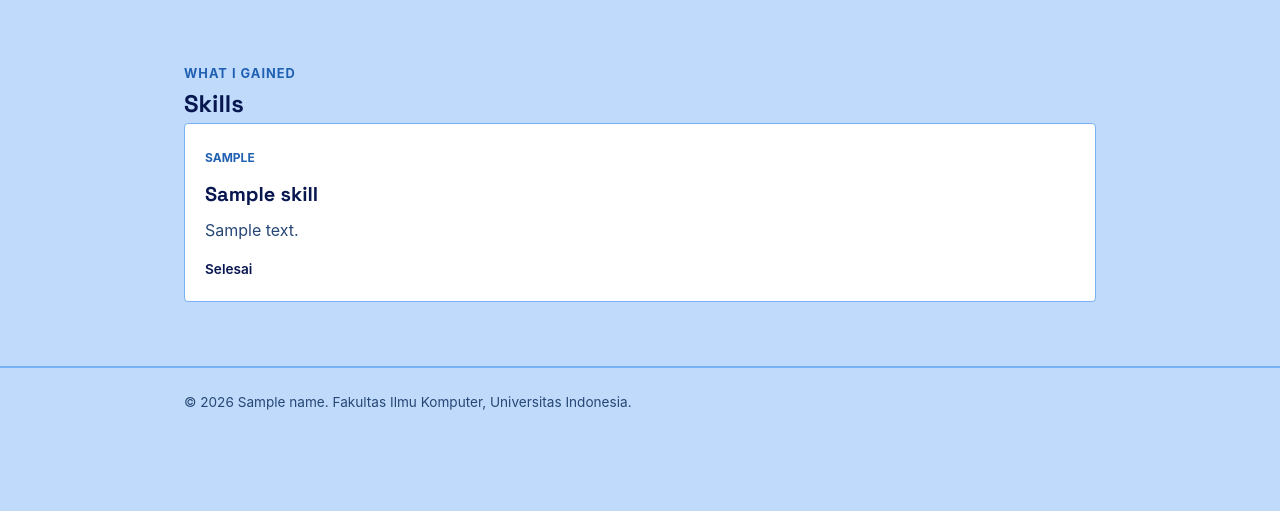
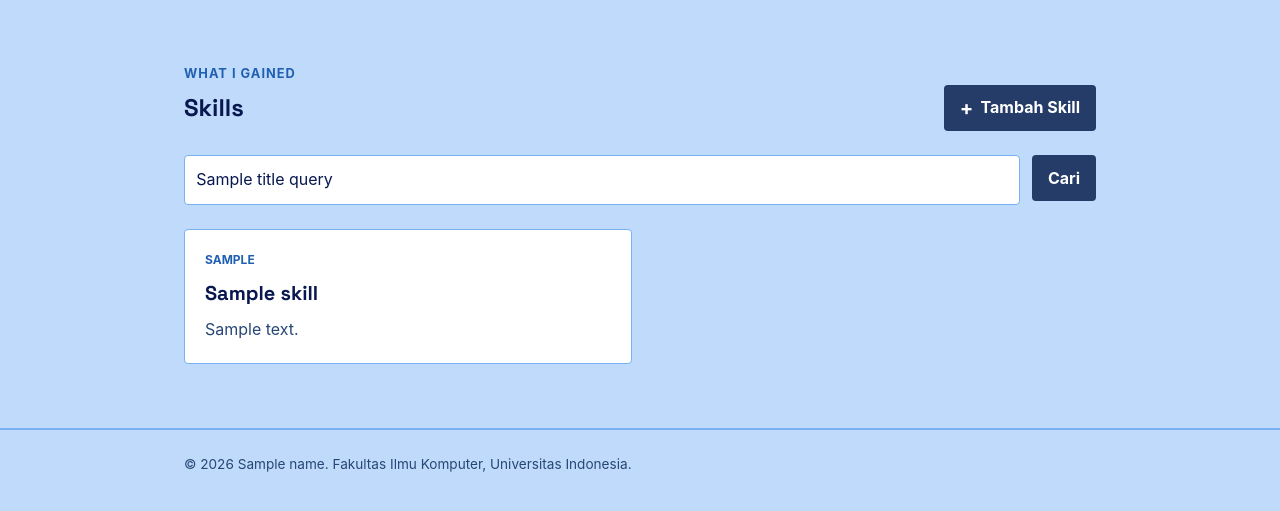
Before and after one commit to felishangeline/myportofolio, a Django app: template templates/skills.html in a window 1280 px wide. Shown: the part 74-585 px from the top of the page. Run offline with Django 3.2, Linux system fonts and the light colour scheme; the template is opened without the code that fills it: most values are stand-ins (such as "Sample title", 1, 10 or a date in 2020).

Commit message:
menyelesaikan tutorial 3: menambahkan search bar dan button tambah

```diff
--- a/main/forms.py
+++ b/main/forms.py
@@ -13,8 +13,8 @@ class SkillForm(ModelForm):
         ]
 
         labels = {
-            "title": "Nama Proyek",
-            "description": "Deskripsi Proyek",
+            "title": "Nama Skill",
+            "description": "Deskripsi Skill",
             "skill_gained": "dimana mendapatkan skill",
             "skill_level": "level skill yang dimiliki",
         }
@@ -40,7 +40,7 @@ class SkillForm(ModelForm):
 
             "skill_level": TextInput(
                 attrs = {
-                    "placeholder": "skill level",
+                    "placeholder": "beginner, advanced, intermediate",
                 }
             ),
         }
--- a/main/urls.py
+++ b/main/urls.py
@@ -1,6 +1,6 @@
 from django.urls import path
 
-from main.views import get_skills_json, show_main, show_experience, show_skills, create_skills
+from main.views import delete_skills, get_skills_json, show_main, show_experience, show_skills, create_skills
 
 app_name = "main"
 
@@ -9,5 +9,6 @@ urlpatterns = [
     path("experience/", show_experience, name="show_experience"),
     path("skills/", show_skills, name="show_skills"),
     path("skills/add/", create_skills, name="create_skills"),
-    path("api/skills/", get_skills_json, name="get_skills_json")
+    path("api/skills/", get_skills_json, name="get_skills_json"),
+    path("skills/<uuid:skills_id>/delete/",delete_skills,name="delete_skills"),
 ]
--- a/static/css/style.css
+++ b/static/css/style.css
@@ -398,3 +398,213 @@ section h2 {
 .button-secondary {
     background: var(--ink);
 }
+
+.skills-header {
+    width: 100%;
+    display: flex;
+    justify-content: space-between;
+    align-items: center;
+    gap: 1rem;
+    margin-bottom: 1.5rem;
+}
+
+.skills-grid {
+    grid-template-columns: repeat(2, minmax(0, 1fr));
+}
+
+.skills-grid .experience-card {
+    display: flex;
+    flex-direction: column;
+}
+
+.skills-image {
+    display: block;
+    width: 100%;
+    height: auto;
+    border: 1px solid black;
+    border-radius: var(--radius);
+}
+
+.skills-header h1 {
+    margin-bottom: 0;
+}
+
+.skills-add-button {
+    display: inline-flex;
+    align-items: center;
+    gap: 0.45rem;
+}
+
+.skills-add-button span {
+    font-size: 1.25rem;
+    line-height: 1;
+}
+
+.skills-search {
+    display: flex;
+    gap: 0.75rem;
+    margin-bottom: 1.5rem;
+}
+
+.skills-search__input {
+    width: 100%;
+    min-width: 0;
+    padding: 0.7rem;
+    border: 1px solid var(--line);
+    border-radius: var(--radius);
+    background: #fff;
+    color: var(--ink);
+    font: inherit;
+}
+
+.skills-search__input:focus {
+    outline: 2px solid var(--accent);
+    border-color: var(--accent);
+}
+
+.skills-actions {
+    display: flex;
+    align-items: center;
+    flex-wrap: wrap;
+    gap: 20px;
+    margin-top: 1rem;
+}
+
+.skills-actions .button {
+    font-size: 0.85rem;
+    font-weight: 600;
+}
+
+.skills-card-actions {
+    display: flex;
+    flex-direction: column;
+    margin-top: auto;
+}
+
+.hide {
+    display: none !important;
+}
+
+.skills-actions .experience-status {
+    margin-top: 0;
+}
+
+.skills-delete-modal {
+    display: none;
+    position: fixed;
+    inset: 0;
+    width: 100%;
+    height: 100%;
+    max-width: none;
+    max-height: none;
+    margin: 0;
+    padding: 1rem;
+    border: 0;
+    background: transparent;
+    z-index: 10;
+    align-items: center;
+    justify-content: center;
+}
+
+.skills-delete-modal:popover-open {
+    display: flex;
+}
+
+.skills-delete-modal__backdrop {
+    position: absolute;
+    inset: 0;
+    width: 100%;
+    height: 100%;
+    border: 0;
+    padding: 0;
+    background: rgba(28, 25, 23, 0.58);
+    cursor: default;
+}
+
+.skills-delete-modal__content {
+    position: relative;
+    z-index: 1;
+    width: min(100%, 480px);
+    padding: 1.5rem;
+    background: var(--paper);
+    border: 1px solid var(--line);
+    border-radius: var(--radius);
+    box-shadow: 0 1rem 3rem rgba(28, 25, 23, 0.22);
+}
+
+.skills-delete-modal__content h2 {
+    margin: 0 0 0.75rem;
+    font-family:
+        "Space Grotesk",
+        -apple-system,
+        sans-serif;
+    font-size: 1.5rem;
+}
+
+.skills-delete-modal__close {
+    position: absolute;
+    top: 1rem;
+    right: 1rem;
+    border: 0;
+    padding: 0;
+    background: transparent;
+    color: var(--text-muted);
+    font-size: 1.8rem;
+    line-height: 1;
+    cursor: pointer;
+}
+
+.skills-delete-modal__actions {
+    display: flex;
+    justify-content: flex-end;
+    gap: 0.75rem;
+    margin-top: 1.5rem;
+}
+
+.button-danger {
+    background: #b42318;
+}
+
+@media (max-width: 600px) {
+    .skills-header {
+        align-items: flex-start;
+        flex-direction: column;
+    }
+
+    .skills-grid{
+        grid-template-columns: 1fr;
+    }
+
+    .skills-add-button {
+        width: 100%;
+        justify-content: center;
+    }
+
+    .skills-search {
+        flex-direction: column;
+    }
+
+    .skills-search .button {
+        width: 100%;
+    }
+
+    .skills-delete-modal {
+        align-items: flex-end;
+        padding: 0;
+    }
+
+    .skills-delete-modal__content {
+        width: 100%;
+        padding: 1.25rem;
+        border-radius: var(--radius) var(--radius) 0 0;
+    }
+
+    .skills-delete-modal__actions {
+        flex-direction: column-reverse;
+    }
+
+    .skills-delete-modal__actions .button {
+        width: 100%;
+        text-align: center;
+    }
+}
--- a/templates/skills.html
+++ b/templates/skills.html
@@ -1,35 +1,34 @@
 {% extends 'base.html' %}
 
-<!DOCTYPE html>
-<html lang="en">
-<head>
-    <meta charset="UTF-8">
-    <meta name="viewport" content="width=device-width, initial-scale=1.0">
 {% block meta %}
 <title>Skill - {{ name }}</title>
 {% endblock meta %}
-</head>
-<body>
-    <header class="site-header">
-        <div class="container">
-            <a href="{% url 'main:show_main' %}" class="brand">{{ name }}</a>
-            <nav>
-                <a href="{% url 'main:show_main' %}">Profile</a>
-                <a href="{% url 'main:show_experience' %}">Experience</a>
-                <a href="{% url 'main:show_skills' %}">Skills</a>
-            </nav>
-        </div>
-    </header>
 
 {% block content %}
-
 <main>
     <section class="skill-section" id="skill">
     <div class="container">
         <p class="section-kicker">What i gained</p>
+
+        <div class="skills-header">
         <h1>Skills</h1>
+        <a href="{% url 'main:create_skills' %}" class="button skills-add-button">
+            <span aria-hidden="true">+</span>
+            Tambah Skill
+        </a>
+        </div>
 
-            <div class="experience-grid">
+        <form method="get" action="{% url 'main:show_skills' %}" class="skills-search">
+            <input type="search"
+               name="title"
+               value="{{ title_query }}"
+               placeholder="Cari berdasarkan nama skill"
+               class="skills-search__input"
+               aria-label="Cari berdasarkan nama skill">
+            <button type="submit" class="button">Cari</button>
+        </form>
+
+        <div class="experience-grid skills-grid">
         {% for skill in skill_list %}
         <article class="experience-card">
             <span class="experience-category">
@@ -39,12 +38,6 @@
             <p class="experience-description">
                 {{ skill.description }}
             </p>
-
-                        {% if experience.is_ongoing %}
-                            <p class="experience-status">Sedang berlangsung</p>
-                        {% else %}
-                            <p class="experience-status">Selesai</p>
-                        {% endif %}
         </article>
         {% empty %}
         <p class="empty-state">
@@ -56,11 +49,3 @@
     </section>
 </main>
 {% endblock content %}
-
-    <footer class="site-footer">
-        <div class="container">
-            <p>&copy; 2026 {{ name }}. Fakultas Ilmu Komputer, Universitas Indonesia.</p>
-        </div>
-    </footer>
-</body>
-</html>
```
Also changed, not shown: main/views.py (+20 -3 lines), templates/components/projects_delete_modal.html (added, +43 -0 lines). Lines whose indentation alone changed are shown as unchanged.
